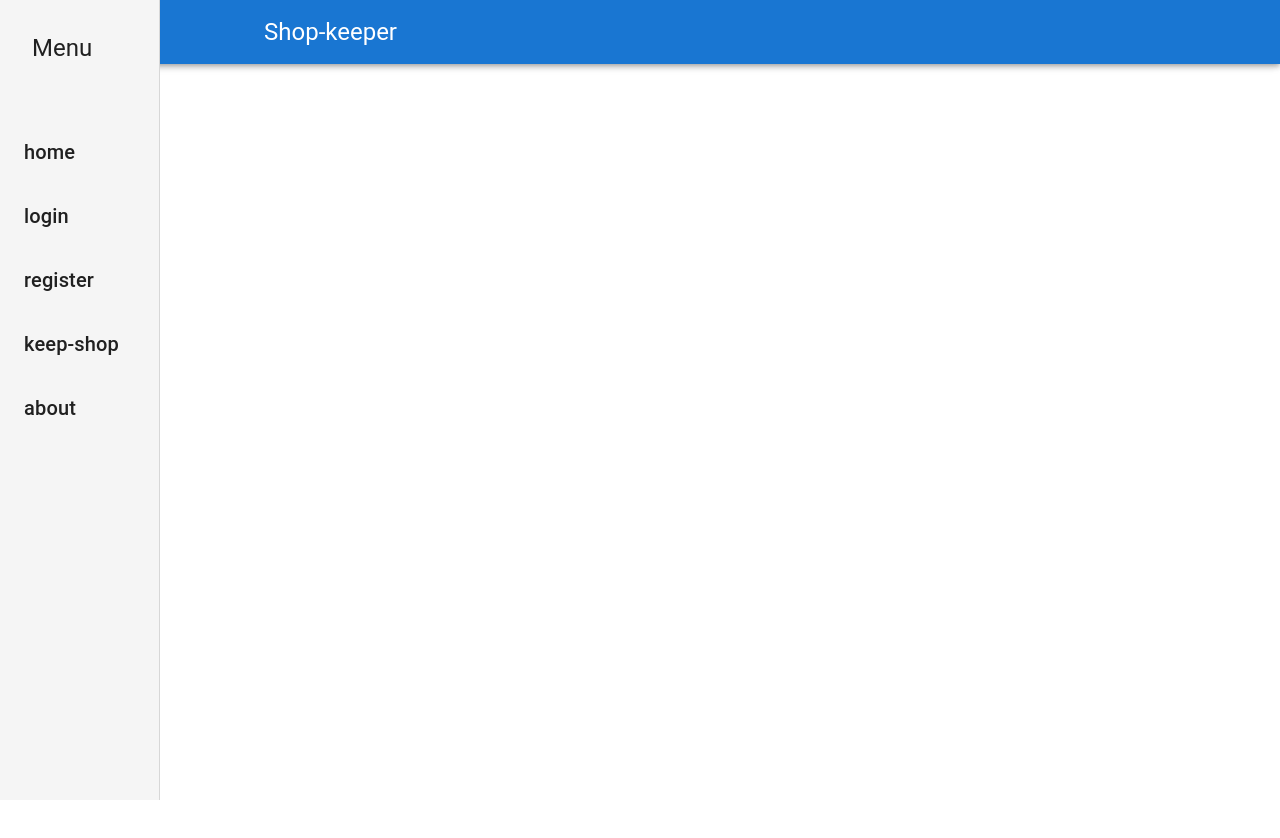
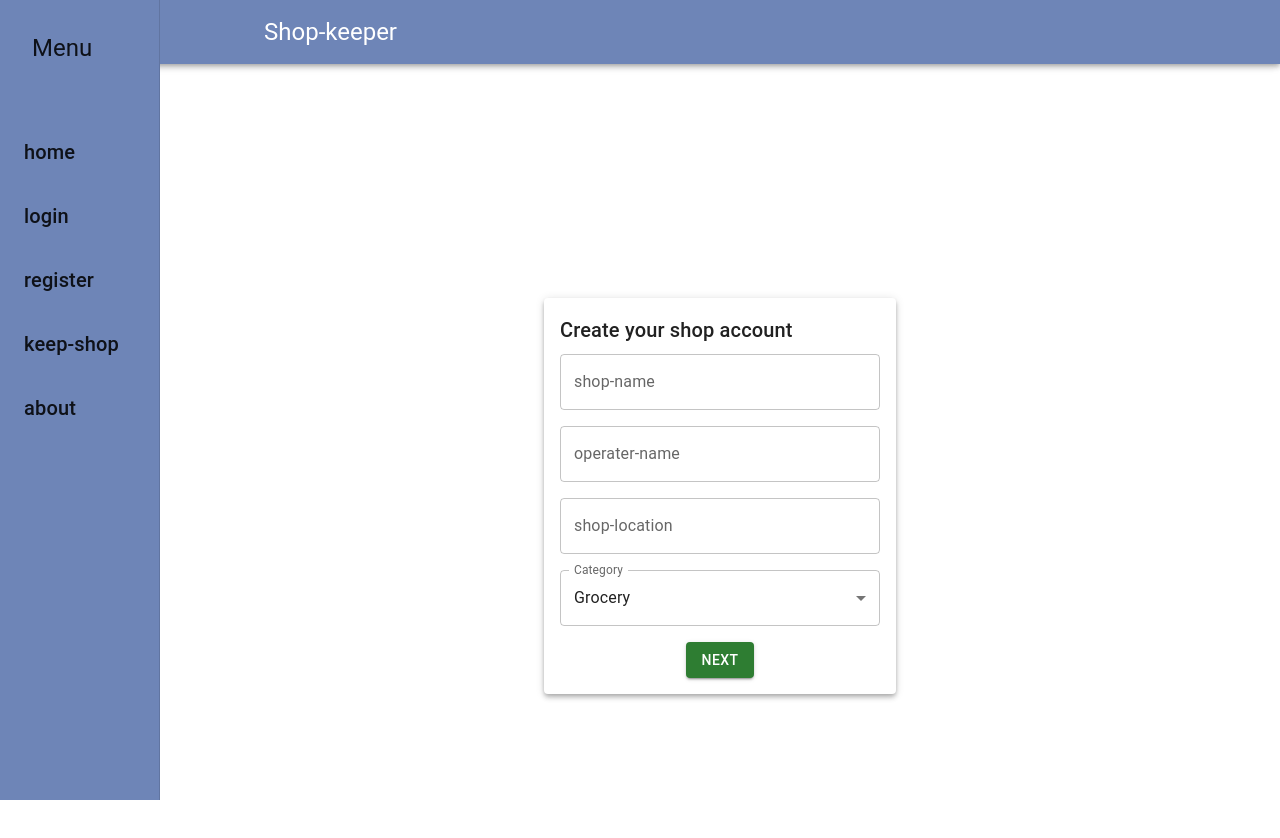
Before and after one commit to rajendra7117/shop-keeper, a React (Create React App) app: page /register in a window 1280 px wide. Shown: the top 838 px of the page. Before the commit the page ends 816 px from the top, so only its background shows below. Built offline with nearby package versions, Linux system fonts and the light colour scheme.

Commit message:
home page signin and inputs added

```diff
--- a/src/App.tsx
+++ b/src/App.tsx
@@ -1,26 +1,29 @@
-import React from 'react';
-import {BrowserRouter, Routes, Route} from 'react-router-dom'
+import React from "react";
+import { BrowserRouter, Routes, Route } from "react-router-dom";
 
-import HomePage from './pages/HomePage';
-import SideBar from './components/Navigation/SideBar';
-import Header from './components/Navigation/Header';
-import './globalstyles/styles.css'
-import Layout from './components/layout/Layout';
+import HomePage from "./pages/HomePage";
+import SideBar from "./components/Navigation/SideBar";
+import Header from "./components/Navigation/Header";
+import "./globalstyles/styles.css";
+import Layout from "./components/layout/Layout";
+import Signin from "./components/auth/Signin";
+import Login from "./components/auth/Login";
 
 function App() {
   return (
     <div className="App">
+      <BrowserRouter>
+        <Layout>
+          <SideBar />
+          <Header />
+          <Routes>
+            <Route path="/" element={<HomePage />} />
+            <Route path="/register" element={<Signin />} />
 
-      <BrowserRouter >
-      <Layout>
-      <SideBar />
-      <Header />
-        <Routes>
-          <Route path="/" element={<HomePage />}/>
-        </Routes>
+            <Route path="/login" element={<Login />} />
+          </Routes>
         </Layout>
       </BrowserRouter>
-
     </div>
   );
 }
--- /dev/null
+++ b/src/components/FormComponents/Input.tsx
@@ -0,0 +1,54 @@
+import React, {useState, useEffect} from 'react'
+import { TextField } from '@mui/material'
+
+interface inputProps {
+    id: string,
+    label: string,
+    variant: 'outlined',
+    FieldId: string,
+    onInput: (FieldId: string, value: string, isTouched: boolean) => any
+
+
+
+}
+const Input = ({id, label, variant, FieldId, onInput}: inputProps) => {
+
+  const [value, setValue] = useState<string>('')
+  const [isTouched, setIsTouched] = useState<boolean>(false)
+  const [isError, setIsError] = useState<boolean>(false)
+  const changeHandler = (e:React.ChangeEvent<HTMLInputElement>) => {
+      setValue(e.target.value)
+  }
+
+  const blurHandler = () => {
+      setIsTouched(true)
+  }
+
+  useEffect(() => {
+      onInput(FieldId, value, isTouched)
+      if(value=='' && isTouched){
+        setIsError(true)
+      }
+      if(value!==''){
+        setIsError(false)
+      }
+      if(value.length<5 && isTouched){
+        setIsError(true)
+      }
+  }, [value, isTouched])
+  return (
+    <TextField
+    error={isError}
+    id={isError ?'outlined-error' : id }
+    label={label}
+    variant={variant}
+    sx={{ marginBottom: "1rem", width: "20rem" }}
+    helperText={isError ? `${FieldId} should be greater than= 5 characters` : ''}
+   onChange={changeHandler}
+   onBlur={blurHandler}
+
+  />
+  )
+}
+
+export default Input
--- a/src/components/Navigation/Header.tsx
+++ b/src/components/Navigation/Header.tsx
@@ -4,7 +4,7 @@ import { AppBar, Toolbar, Typography } from '@mui/material'
 import { Container } from '@mui/system'
 const Header = () => {
   return (
-    <AppBar position='fixed'>
+    <AppBar position='fixed' sx={{backgroundColor: "#6E85B7"}}>
       <Container maxWidth="xl">
       <Toolbar disableGutters>
         <Typography variant="h5" sx={{ml: "15rem"}}>Shop-keeper</Typography>
--- a/src/components/Navigation/Styles.css
+++ b/src/components/Navigation/Styles.css
@@ -4,5 +4,5 @@
     width: 9rem;
 }
 .drawer>div{
-    background-color: whitesmoke;
+    background-color: #6E85B7;
 }
--- /dev/null
+++ b/src/components/auth/Login.tsx
@@ -0,0 +1,11 @@
+import React from 'react'
+
+
+const Login = () => {
+    console.log('login')
+  return (
+    <div>Login</div>
+  )
+}
+
+export default Login
--- /dev/null
+++ b/src/components/auth/Signin.tsx
@@ -0,0 +1,83 @@
+import React, { useState } from "react";
+import {
+  TextField,
+  Box,
+  Typography,
+  Paper,
+  FormControl,
+  InputLabel,
+  Select,
+  MenuItem,
+  Button,
+} from "@mui/material";
+import "./Styles.css";
+import Input from "../FormComponents/Input";
+const Signin = () => {
+  const [category, setCategory] = useState<String | null>("Grocery");
+
+  const InputHandler = (FieldId: String, value: String, isTouched: boolean) => {
+
+  };
+  return (
+    <Box
+      sx={{
+        paddingTop: "6rem",
+        width: "100%",
+        height: "100vh",
+        display: "flex",
+        justifyContent: "center",
+        alignItems: "center",
+      }}
+    >
+      <Paper elevation={4} className="form-paper">
+        <Typography variant="h6" mb={1}>
+          Create your shop account
+        </Typography>
+        <form className="form">
+          <Input
+            id="outlined-basic"
+            label="shop-name"
+            variant="outlined"
+            FieldId="shop-name"
+            onInput={InputHandler}
+          />
+          <Input
+            id="outlined-basic"
+            label="operater-name"
+            variant="outlined"
+            FieldId="operater-name"
+            onInput={InputHandler}
+          />
+          <Input
+            id="outlined-basic"
+            label="shop-location"
+            variant="outlined"
+            FieldId="shop-location"
+            onInput={InputHandler}
+          />
+
+          <FormControl>
+            <InputLabel id="shop-category-label">Category</InputLabel>
+            <Select
+              labelId="shop-category-label"
+              id="shop-category"
+              value={category}
+              label="Category"
+              sx={{ marginBottom: "1rem", width: "20rem" }}
+            >
+              <MenuItem value={"Grocery"}>Grocery</MenuItem>
+              <MenuItem value={"Medical"}>Medical</MenuItem>
+              <MenuItem value={"Fashion"}>Fashion</MenuItem>
+              <MenuItem value={"Bakery"}>Bakery</MenuItem>
+            </Select>
+          </FormControl>
+          <Button variant="contained" color="success">
+            Next
+          </Button>
+        </form>
+      </Paper>
+    </Box>
+  );
+};
+
+export default Signin;
--- /dev/null
+++ b/src/components/auth/Styles.css
@@ -0,0 +1,10 @@
+.form-paper{
+    padding: 1rem;
+}
+.form{
+    display: flex;
+    flex-direction: column;
+    align-items: center;
+    justify-content: space-around;
+    height: auto;
+}
--- a/src/components/home/Home.tsx
+++ b/src/components/home/Home.tsx
@@ -11,6 +11,7 @@ import Button from "@mui/material/Button";
 
 import AccessTimeIcon from "@mui/icons-material/AccessTime";
 import PaidIcon from "@mui/icons-material/Paid";
+import { NavLink } from "react-router-dom";
 const Home = () => {
   return (
     <div className="home">
@@ -45,14 +46,14 @@ const Home = () => {
         </div>
       </div>
       <div className="home-sec-2 flex-row">
-        <Paper className="flex-col">
-         <Button variant="contained">Sign in</Button>
+        <Paper className="flex-col" elevation={4} sx={{backgroundColor: "#6E85B7"}}>
+         <NavLink to="/register">Sign In</NavLink>
         </Paper>
-        <Paper className="flex-col">
-          <Button variant="contained">Login</Button>
+        <Paper className="flex-col" elevation={4} sx={{backgroundColor: "#6E85B7"}}>
+        <NavLink to="/login">Login In</NavLink>
         </Paper>
-        <Paper className="flex-col">
-          <Button variant="contained">Know more</Button>
+        <Paper className="flex-col" elevation={4} sx={{backgroundColor: "#6E85B7"}}>
+        <NavLink to="/">Know more</NavLink>
         </Paper>
       </div>
     </div>
--- a/src/components/home/Styles.css
+++ b/src/components/home/Styles.css
@@ -2,8 +2,10 @@
     width: 100vw;
     height: auto;
 
-    padding-top: 7rem;
+    padding-top: 4rem;
     font-family: inherit;
+    background-color: #191919;
+    color: #ffffff;
 
 }
 .flex-container{
@@ -47,8 +49,19 @@
     width: 10rem;
     height: 10rem;
     text-align: center;
+    margin-bottom: 2rem;
+
 }
+
 .home-sec-2 div{
     align-items: center;
     justify-content: center;
 }
+.home-sec-2 div a{
+    text-decoration: none;
+    color: inherit;
+    background-color: #ffffff;
+
+    border-radius: 0.2rem;
+    padding: 0.4rem;
+}
--- a/src/components/layout/Styles.css
+++ b/src/components/layout/Styles.css
@@ -2,7 +2,7 @@
     width: 100% !important;
     height: auto;
    display: flex;
-    padding: 0.5rem;
+
 
 
 }
```
